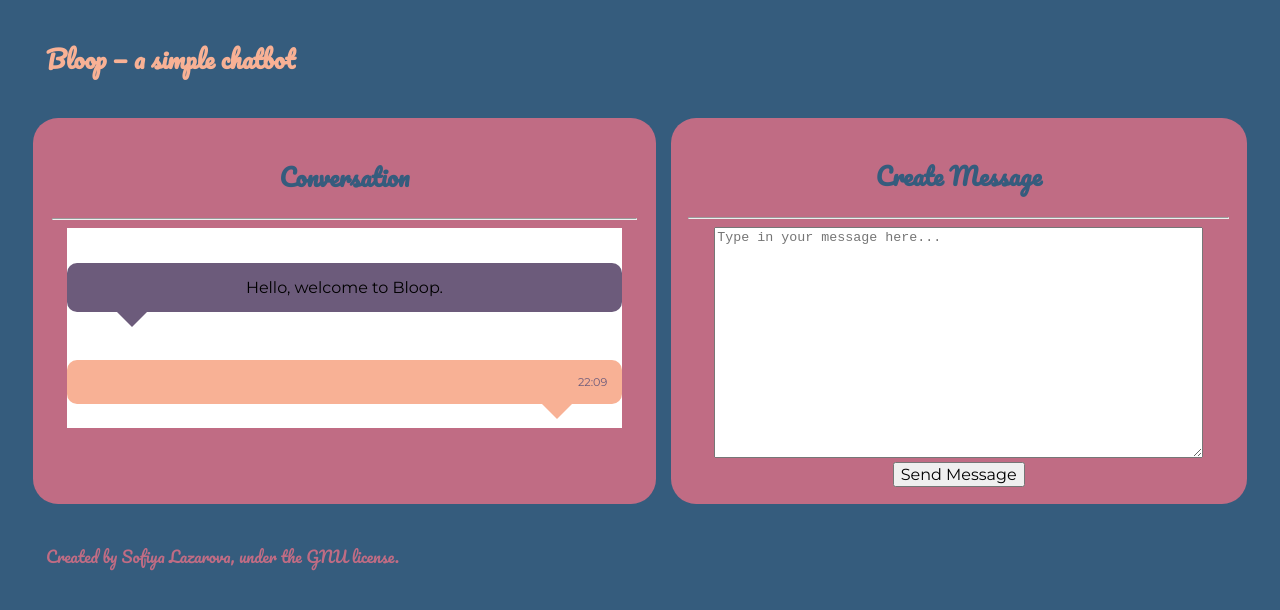
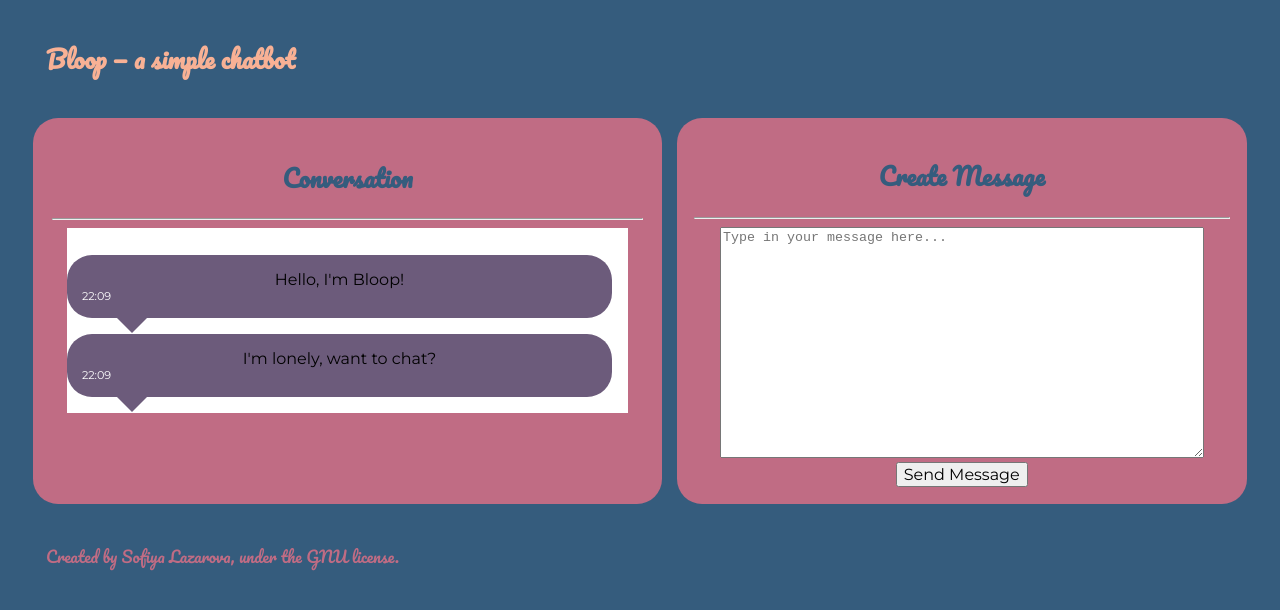
Before and after one commit to sofiyaca/bloop_chatbot, a plain HTML site: page index.html in a window 1280 px wide. Both pictures are taken after a click on the button "Send Message". Drawn offline with nearby package versions, Linux system fonts and the light colour scheme.

Commit message:
added more styling and separated code into functions

```diff
--- a/main.js
+++ b/main.js
@@ -1,25 +1,51 @@
-
 
 $(document).ready(function() {
 
-	$("#chat-history").append("<div class=\"bot-message\">"
-		+ "Hello, welcome to Bloop."+ "</div>");
+	const botInitialScript = ["Hello, I'm Bloop!", "I'm lonely, want to chat?"];
+	const botScript = ["Tell me about yourself.", "That's interesting!", "Tell me about your favourite hobbies?",
+	"Really? I like browsing Reddit too!", "You're a really interesting human. But I'm getting tired. Bye now!"];
+
+	for (let i = 0; i < botInitialScript.length; i++) {
+		writeBotMessage(botInitialScript[i]);
+	}
 
 
-    $("#send-message").click(function(){
+	let timeout = setTimeout(function(){ $("#chat-history").append("<div class=\"bot-message\">"
+		+ "Are you still there?" + "</div>"); }, 30000);
 
-    	//Get text from user when they click "Send Message" button
-        var userMessage = $("textarea").val();
+	$("#send-message").click(function(){
 
-        //Get the date and add to message
-        var now = new Date();
-        var dateString = now.getHours() + ":" + (now.getMinutes()<10?'0':'') + now.getMinutes();
+		if (!$.trim($("textarea").val())) {
+			alert("Please send a nonempty message!");
+		}
 
-        //Print message to chat window with time
-        $("#chat-history").append("<div class=\"user-message\">" + userMessage + "<div class=\"time\">"
-        	+ dateString + "</div>" + "</div>");
+		else {
+			let userMessage = $("textarea").val();
+			writeUserMessage(userMessage);
+			$("textarea").val("");
+			clearTimeout(timeout);
+		}
 
-        $("textarea").val("");
 
-    });
+
+	});
 });
+
+function createTimeString () {
+	let now = new Date();
+	let timeString = now.getHours() + ":" + (now.getMinutes()<10?'0':'') + now.getMinutes();
+	return timeString
+};
+
+function writeBotMessage (botMessage) {
+	timeString = createTimeString();
+	$("#chat-history").append("<div class=\"bot-message\">"
+		+ botMessage + "<div class=\"bot-time\">"
+		+ timeString + "</div>" +"</div>");
+};
+
+function writeUserMessage (userMessage) {
+	timeString = createTimeString();
+	$("#chat-history").append("<div class=\"user-message\">" + userMessage + "<div class=\"user-time\">"
+		+ timeString + "</div>" + "</div>");
+};
--- a/style.css
+++ b/style.css
@@ -1,8 +1,6 @@
 
 
 /* Colour scheme  #F8B195   #F67280   #C06C84   #6C5B7B   #355C7D */
-
-/* Global Styles */
 
 /* apply a natural box layout model to all elements */
 *, *:before, *:after {
@@ -71,11 +69,10 @@ input {
 .bot-message {
 	position: relative;
 	padding: 15px;
-	margin: 1em 0 3em;
+	margin: 0.5em 1em 1em 0;
 	color: #000;
 	background: #6C5B7B;
-	border-radius: 10px;
-	background: linear-gradient(top, #f9d835, #f3961c);
+	border-radius: 25px;
 }
 
 .bot-message:after {
@@ -93,11 +90,10 @@ input {
 .user-message {
 	position: relative;
 	padding: 15px;
-	margin: 1em 0 3em;
+	margin: 0.5em 0 1em 1em;
 	color: #000;
 	background: #F8B195;
-	border-radius: 10px;
-	background: linear-gradient(top, #f9d835, #f3961c);
+	border-radius: 25px;
 }
 
 .user-message:after {
@@ -112,18 +108,16 @@ input {
 	border-color: #F8B195 transparent;
 }
 
-.time {
-	color: #6C5B7B;
+.bot-time {
+	color: white;
+	font-size: 0.7rem;
+	text-align: left;
+}
+
+.user-time {
+	color: white;
 	font-size: 0.7rem;
 	text-align: right;
-}
-
-
-#chat-history {
-	display: inline-block;
-	background-color: white;
-	width: 95%;
-	height: 200px;
 }
 
 .footer {
@@ -131,3 +125,9 @@ input {
 	margin: 3%;
 	color: #C06C84;
 }
+
+#chat-history {
+	display: inline-block;
+	background-color: white;
+	width: 95%;
+}
```
